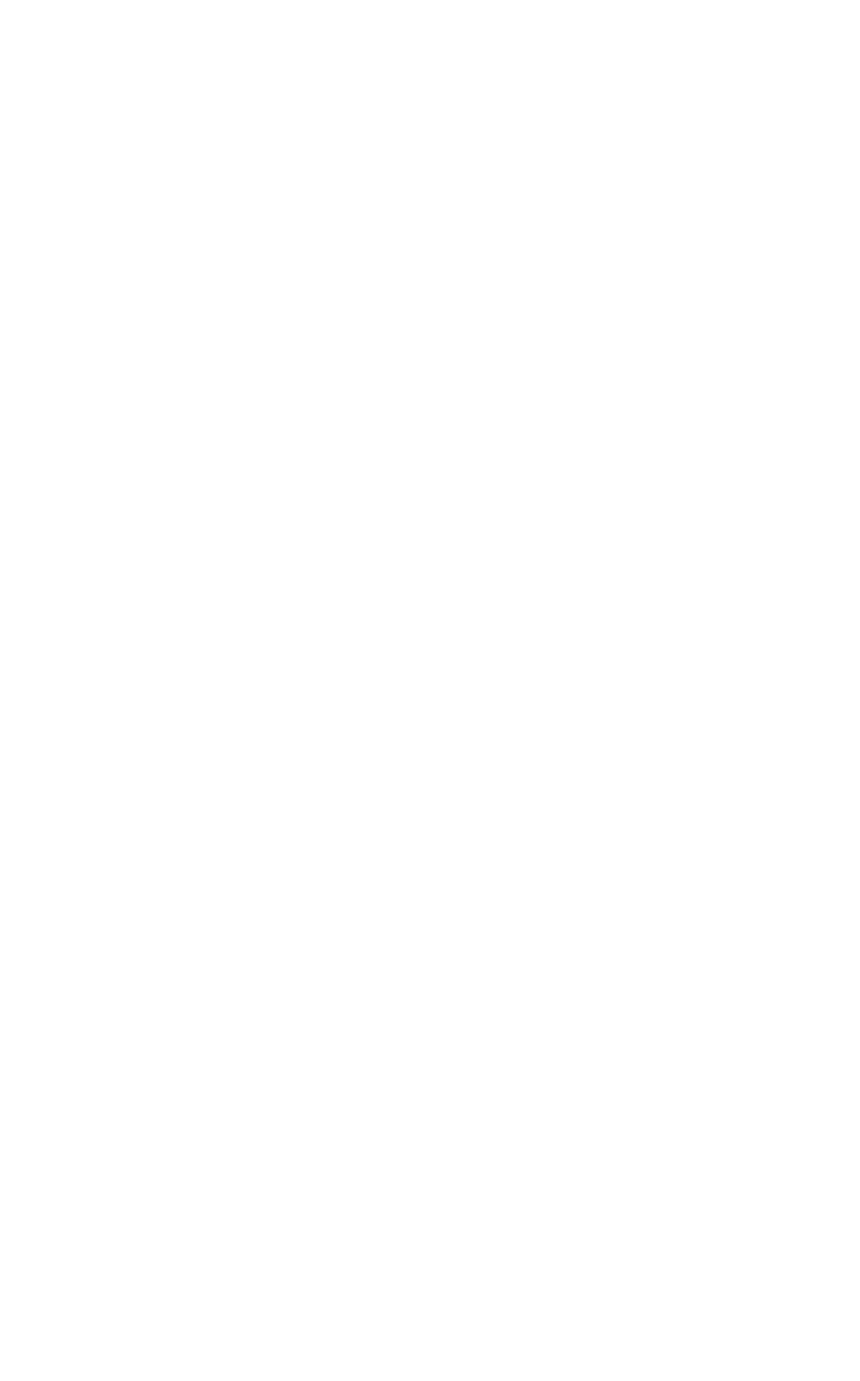
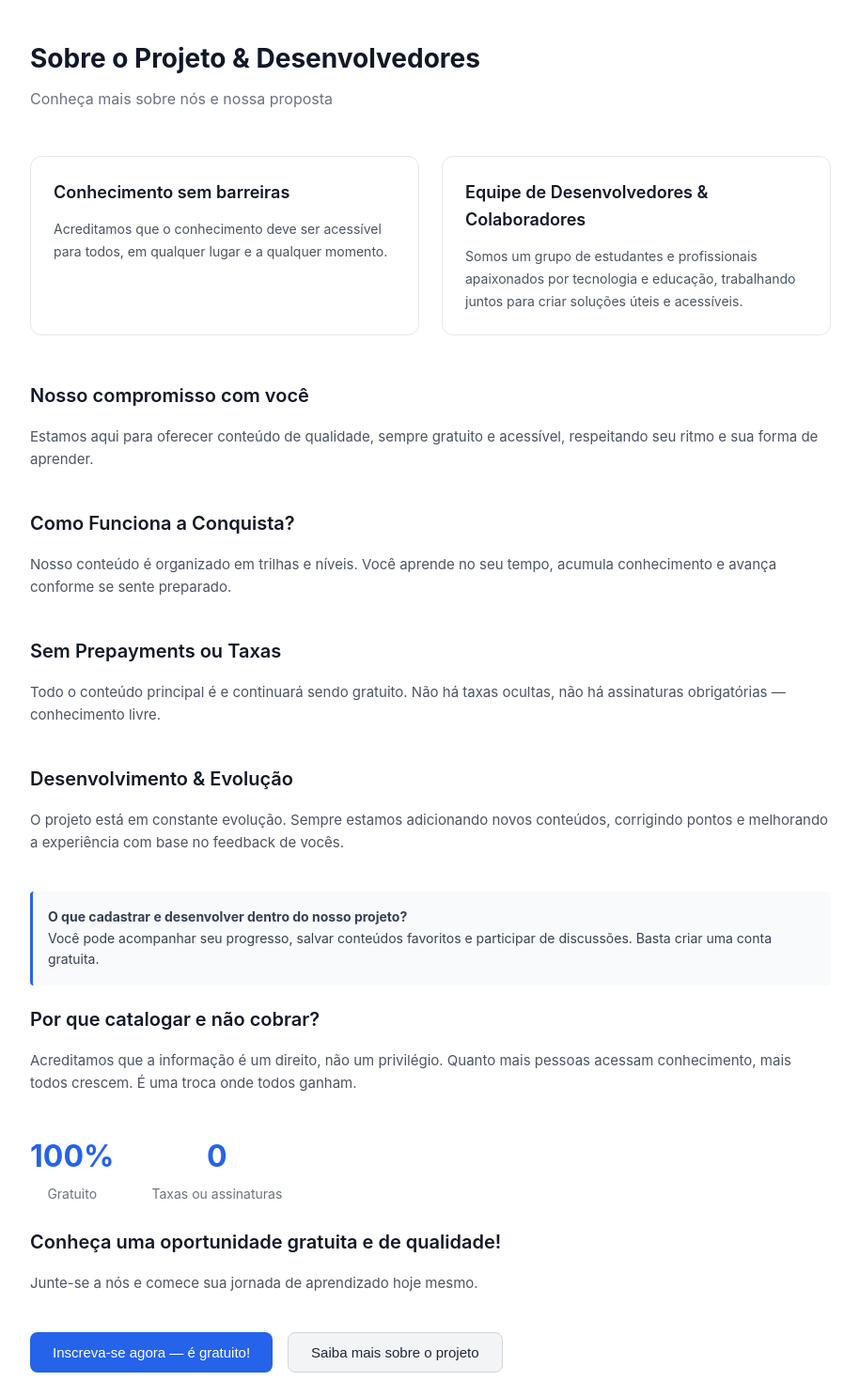
Before and after one commit to MacesDSM/aprenda-mais, a React (Vite) app: page /sobre in a window 1280 px wide. Shown: the top 1470 px of the page at 94% size, without its empty margins (182-1097 px from the left). Before the commit the page ends 800 px from the top, so only its background shows below. Built offline with nearby package versions, Linux system fonts and the light colour scheme.

Commit message:
pagina sobre
nessa alteração adicionei a pagina sobre ao projeto, tanto o arquivo sobre.css e sobre.jsx

```diff
--- /dev/null
+++ b/src/pages/sobre/sobre.css
@@ -0,0 +1,151 @@
+* {
+  margin: 0;
+  padding: 0;
+  box-sizing: border-box;
+}
+
+body {
+  font-family: -apple-system, BlinkMacSystemFont, "Segoe UI", Roboto, Arial, sans-serif;
+  background-color: #ffffff;
+  color: #1f2937;
+  line-height: 1.6;
+}
+
+.sobre-container {
+  max-width: 900px;
+  margin: 0 auto;
+  padding: 40px 24px;
+}
+
+.sobre-cabecalho {
+  margin-bottom: 48px;
+}
+
+.sobre-cabecalho h1 {
+  font-size: 28px;
+  font-weight: 700;
+  color: #111827;
+  margin-bottom: 8px;
+}
+
+.sobre-cabecalho p {
+  font-size: 16px;
+  color: #6b7280;
+}
+
+.grid-destaques {
+  display: grid;
+  grid-template-columns: repeat(auto-fit, minmax(280px, 1fr));
+  gap: 24px;
+  margin-bottom: 48px;
+}
+
+.card-destaque {
+  padding: 24px;
+  border: 1px solid #e5e7eb;
+  border-radius: 12px;
+  background-color: #ffffff;
+  transition: box-shadow 0.3s ease;
+}
+
+.card-destaque:hover {
+  box-shadow: 0 4px 12px rgba(0, 0, 0, 0.05);
+}
+
+.card-destaque h3 {
+  font-size: 18px;
+  font-weight: 600;
+  margin-bottom: 12px;
+  color: #111827;
+}
+
+.card-destaque p {
+  font-size: 14px;
+  color: #4b5563;
+  line-height: 1.7;
+}
+
+.secao {
+  margin-bottom: 40px;
+}
+
+.secao h2 {
+  font-size: 20px;
+  font-weight: 600;
+  margin-bottom: 16px;
+  color: #111827;
+}
+
+.secao p {
+  font-size: 15px;
+  color: #4b5563;
+  margin-bottom: 12px;
+}
+
+.botoes-acao {
+  display: flex;
+  flex-wrap: wrap;
+  gap: 16px;
+  margin-top: 32px;
+}
+
+.btn {
+  padding: 12px 24px;
+  border-radius: 8px;
+  font-size: 15px;
+  font-weight: 500;
+  cursor: pointer;
+  border: none;
+  transition: all 0.2s ease;
+}
+
+.btn-principal {
+  background-color: #2563eb;
+  color: #ffffff;
+}
+
+.btn-principal:hover {
+  background-color: #1d4ed8;
+}
+
+.btn-secundario {
+  background-color: #f3f4f6;
+  color: #1f2937;
+  border: 1px solid #d1d5db;
+}
+
+.btn-secundario:hover {
+  background-color: #e5e7eb;
+}
+
+.metricas {
+  display: flex;
+  gap: 40px;
+  margin: 24px 0;
+}
+
+.metrica {
+  text-align: center;
+}
+
+.metrica-valor {
+  font-size: 32px;
+  font-weight: 700;
+  color: #2563eb;
+}
+
+.metrica-label {
+  font-size: 14px;
+  color: #6b7280;
+  margin-top: 4px;
+}
+
+.aviso {
+  background-color: #f9fafb;
+  border-left: 3px solid #2563eb;
+  padding: 16px;
+  border-radius: 4px;
+  margin: 20px 0;
+  font-size: 14px;
+  color: #374151;
+}
--- a/src/pages/sobre/sobre.jsx
+++ b/src/pages/sobre/sobre.jsx
@@ -1,5 +1,87 @@
+import React from 'react';
+import './sobre.css';
+
 export function Sobre() {
-    return (
-        <></>
-    )
+  const handleInscrever = () => {
+    alert('Você será redirecionado para a página de cadastro!');
+  };
+
+  const handleSaibaMais = () => {
+    alert('Abrindo mais informações...');
+  };
+
+  return (
+    <div className="sobre-container">
+      <div className="sobre-cabecalho">
+        <h1>Sobre o Projeto & Desenvolvedores</h1>
+        <p>Conheça mais sobre nós e nossa proposta</p>
+      </div>
+
+      <div className="grid-destaques">
+        <div className="card-destaque">
+          <h3>Conhecimento sem barreiras</h3>
+          <p>Acreditamos que o conhecimento deve ser acessível para todos, em qualquer lugar e a qualquer momento.</p>
+        </div>
+        <div className="card-destaque">
+          <h3>Equipe de Desenvolvedores & Colaboradores</h3>
+          <p>Somos um grupo de estudantes e profissionais apaixonados por tecnologia e educação, trabalhando juntos para criar soluções úteis e acessíveis.</p>
+        </div>
+      </div>
+
+      <section className="secao">
+        <h2>Nosso compromisso com você</h2>
+        <p>Estamos aqui para oferecer conteúdo de qualidade, sempre gratuito e acessível, respeitando seu ritmo e sua forma de aprender.</p>
+      </section>
+
+      <section className="secao">
+        <h2>Como Funciona a Conquista?</h2>
+        <p>Nosso conteúdo é organizado em trilhas e níveis. Você aprende no seu tempo, acumula conhecimento e avança conforme se sente preparado.</p>
+      </section>
+
+      <section className="secao">
+        <h2>Sem Prepayments ou Taxas</h2>
+        <p>Todo o conteúdo principal é e continuará sendo gratuito. Não há taxas ocultas, não há assinaturas obrigatórias — conhecimento livre.</p>
+      </section>
+
+      <section className="secao">
+        <h2>Desenvolvimento & Evolução</h2>
+        <p>O projeto está em constante evolução. Sempre estamos adicionando novos conteúdos, corrigindo pontos e melhorando a experiência com base no feedback de vocês.</p>
+      </section>
+
+      <div className="aviso">
+        <strong>O que cadastrar e desenvolver dentro do nosso projeto?</strong><br />
+        Você pode acompanhar seu progresso, salvar conteúdos favoritos e participar de discussões. Basta criar uma conta gratuita.
+      </div>
+
+      <section className="secao">
+        <h2>Por que catalogar e não cobrar?</h2>
+        <p>Acreditamos que a informação é um direito, não um privilégio. Quanto mais pessoas acessam conhecimento, mais todos crescem. É uma troca onde todos ganham.</p>
+      </section>
+
+      <div className="metricas">
+        <div className="metrica">
+          <div className="metrica-valor">100%</div>
+          <div className="metrica-label">Gratuito</div>
+        </div>
+        <div className="metrica">
+          <div className="metrica-valor">0</div>
+          <div className="metrica-label">Taxas ou assinaturas</div>
+        </div>
+      </div>
+
+      <section className="secao">
+        <h2>Conheça uma oportunidade gratuita e de qualidade!</h2>
+        <p>Junte-se a nós e comece sua jornada de aprendizado hoje mesmo.</p>
+      </section>
+
+      <div className="botoes-acao">
+        <button className="btn btn-principal" onClick={handleInscrever}>
+          Inscreva-se agora — é gratuito!
+        </button>
+        <button className="btn btn-secundario" onClick={handleSaibaMais}>
+          Saiba mais sobre o projeto
+        </button>
+      </div>
+    </div>
+  );
 }
```
